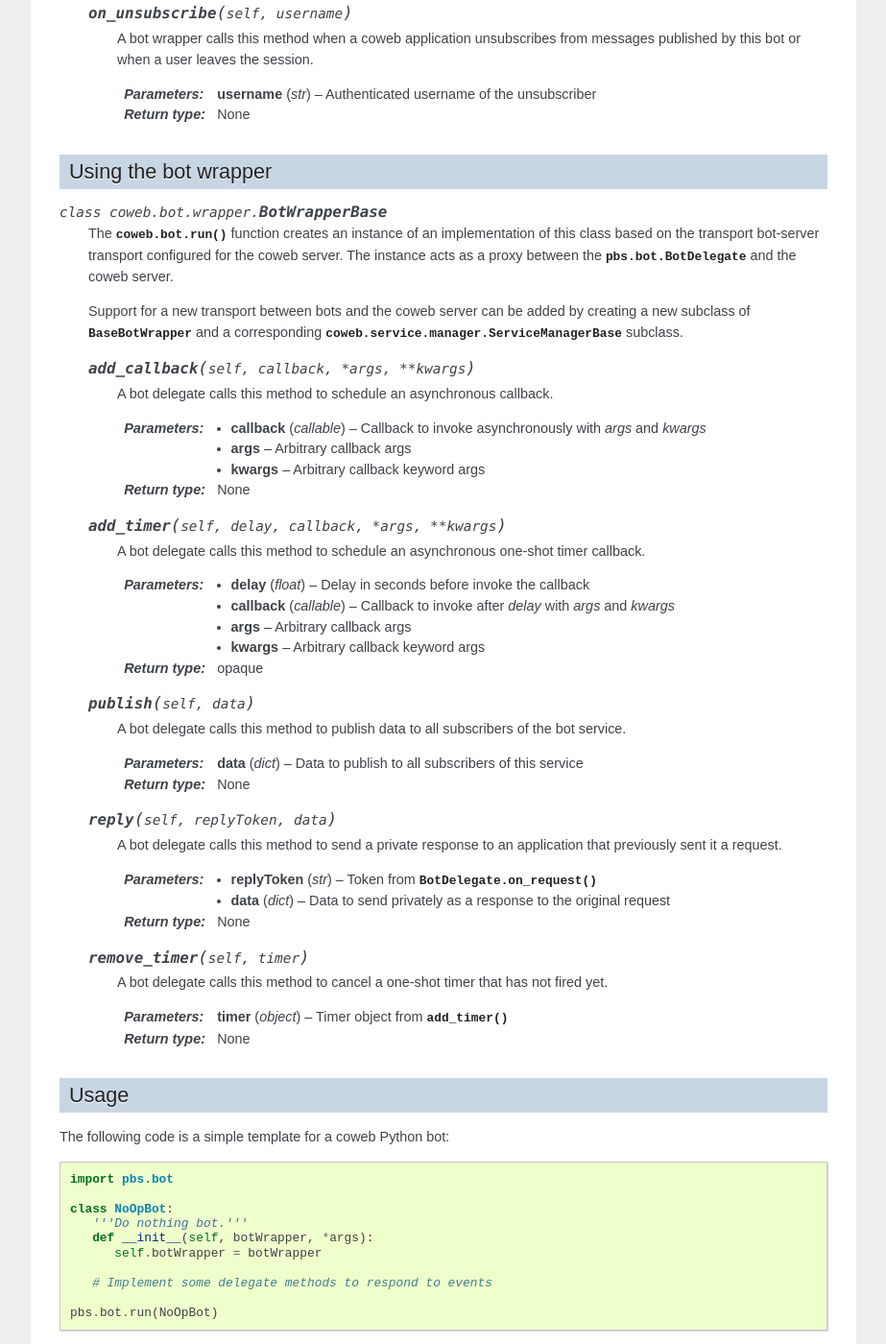
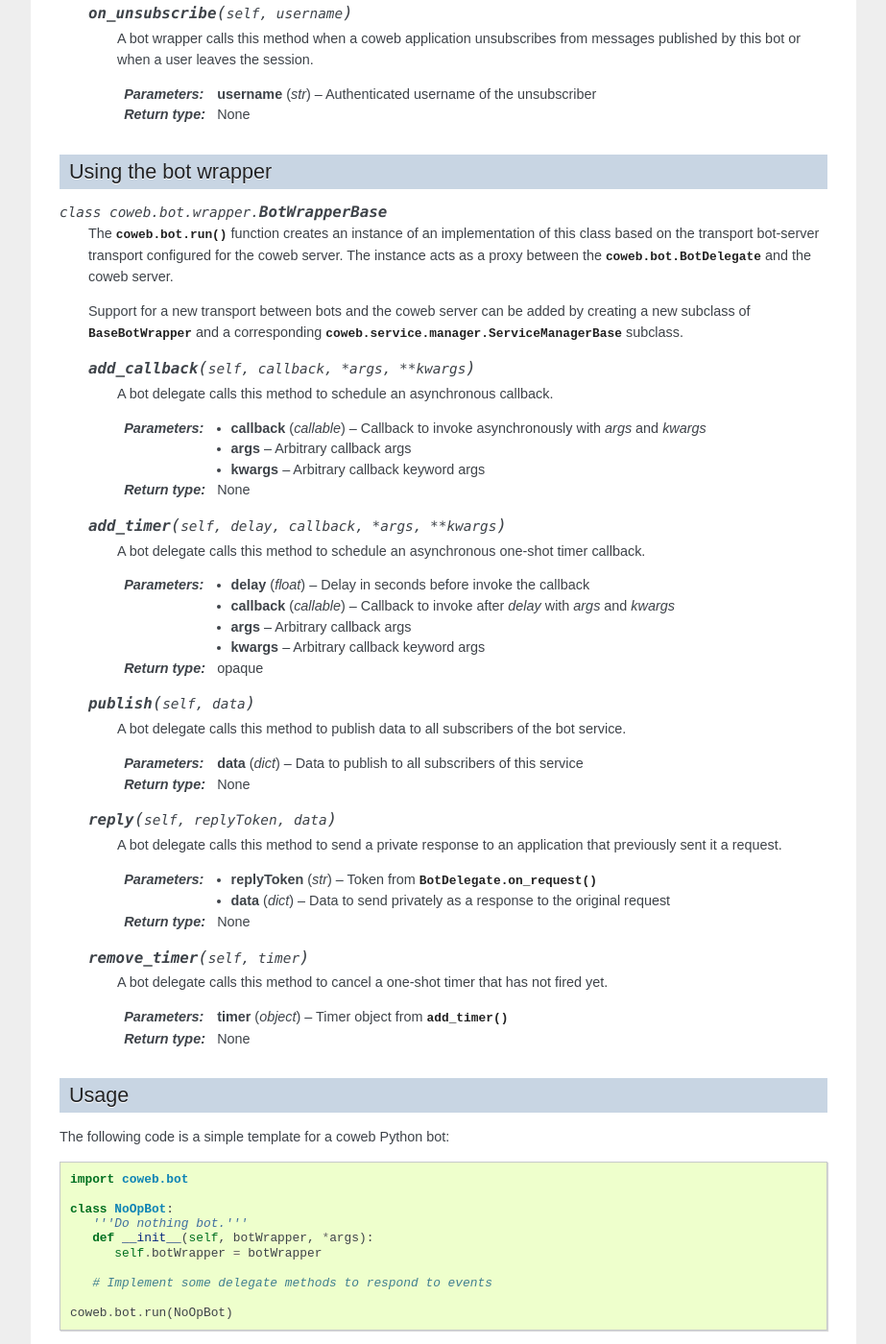
Before and after one commit to opencoweb/coweb, a Sphinx documentation site: the page built from docs/python/bots.rst, in a window 1280 px wide and 1400 px high, scrolled down 1303 px. Shown: the whole window at 96% size, without its empty margins (198-1121 px from the left). Built offline with Sphinx 7.4.7, drawn with Linux system fonts in a browser that asks for light colours.

Commit message:
Issue #67, fix python bot doc refs to pbs

```diff
--- a/docs/python/bots.rst
+++ b/docs/python/bots.rst
@@ -24,7 +24,7 @@ Implementing a bot delegate
 
    .. note::
 
-      The :class:`BotDelegate` class itself is not actually declared in :mod:`pbs.bot`. It is an informal interface.
+      The :class:`BotDelegate` class itself is not actually declared in :mod:`coweb.bot`. It is an informal interface.
 
    .. method:: __init__(self, botWrapper, serviceName, appData)
 
@@ -80,7 +80,7 @@ Using the bot wrapper
 
 .. class:: BotWrapperBase
 
-   The :func:`coweb.bot.run` function creates an instance of an implementation of this class based on the transport bot-server transport configured for the coweb server. The instance acts as a proxy between the :class:`pbs.bot.BotDelegate` and the coweb server.
+   The :func:`coweb.bot.run` function creates an instance of an implementation of this class based on the transport bot-server transport configured for the coweb server. The instance acts as a proxy between the :class:`coweb.bot.BotDelegate` and the coweb server.
 
    Support for a new transport between bots and the coweb server can be added by creating a new subclass of :class:`BaseBotWrapper` and a corresponding :class:`coweb.service.manager.ServiceManagerBase` subclass.
 
@@ -132,7 +132,7 @@ The following code is a simple template for a coweb Python bot:
 
 .. sourcecode:: python
 
-   import pbs.bot
+   import coweb.bot
 
    class NoOpBot:
       '''Do nothing bot.'''
@@ -141,4 +141,4 @@ The following code is a simple template for a coweb Python bot:
 
       # Implement some delegate methods to respond to events
 
-   pbs.bot.run(NoOpBot)
+   coweb.bot.run(NoOpBot)
```
